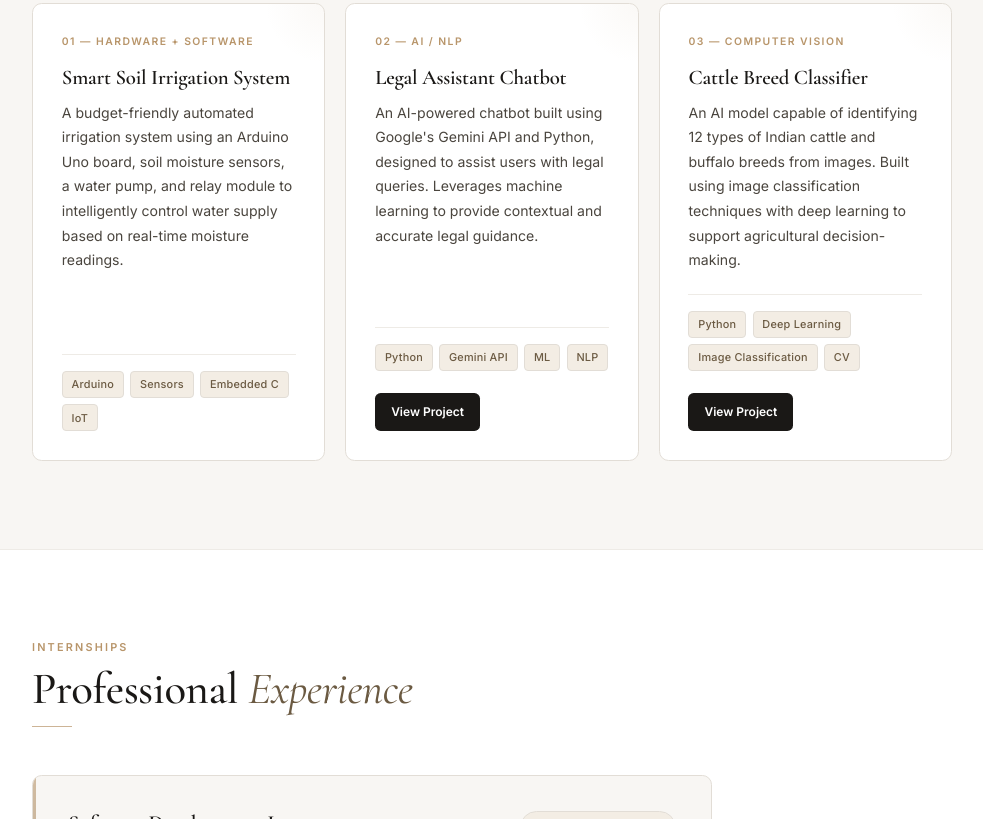
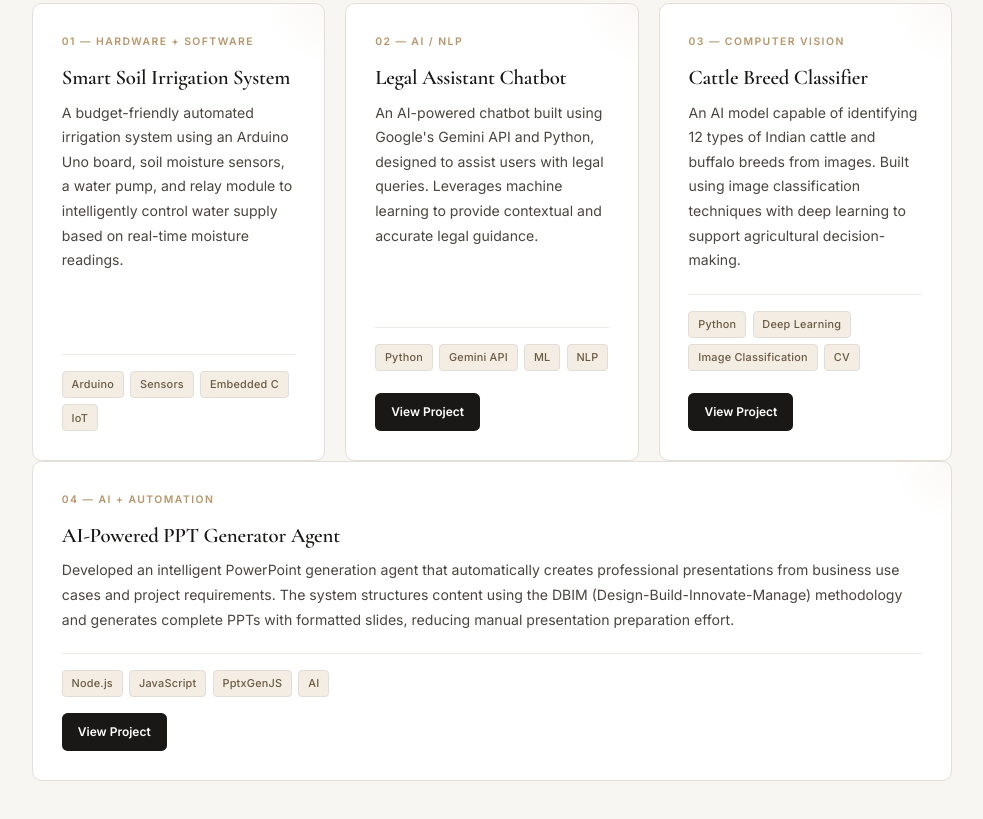
Before and after one commit to SRSPSVaishnaviKapila/Portfolio, a plain HTML site: page index.html in a window 1280 px wide. Shown: the part 1981-2800 px from the top of the page, without its empty margins (148-1131 px from the left). Drawn offline with nearby package versions, Linux system fonts and the light colour scheme.

Commit message:
added auto ppt agent project

```diff
--- a/index.html
+++ b/index.html
@@ -809,6 +809,34 @@
           </div>
         </div>
       </div>
+      <div class="project-card reveal">
+  <div class="project-num">04 — AI + Automation</div>
+
+  <h3>AI-Powered PPT Generator Agent</h3>
+
+  <p>
+    Developed an intelligent PowerPoint generation agent that automatically
+    creates professional presentations from business use cases and project
+    requirements. The system structures content using the DBIM
+    (Design-Build-Innovate-Manage) methodology and generates complete PPTs
+    with formatted slides, reducing manual presentation preparation effort.
+  </p>
+
+  <div class="project-footer">
+    <span class="project-tech">Node.js</span>
+    <span class="project-tech">JavaScript</span>
+    <span class="project-tech">PptxGenJS</span>
+    <span class="project-tech">AI</span>
+  </div>
+
+  <div class="project-links">
+    <a href="https://github.com/SRSPSVaishnaviKapila/auto_ppt_mcp"
+       target="_blank"
+       class="github-btn">
+      View Project
+    </a>
+  </div>
+</div>
     </div>
   </section>
 
```
